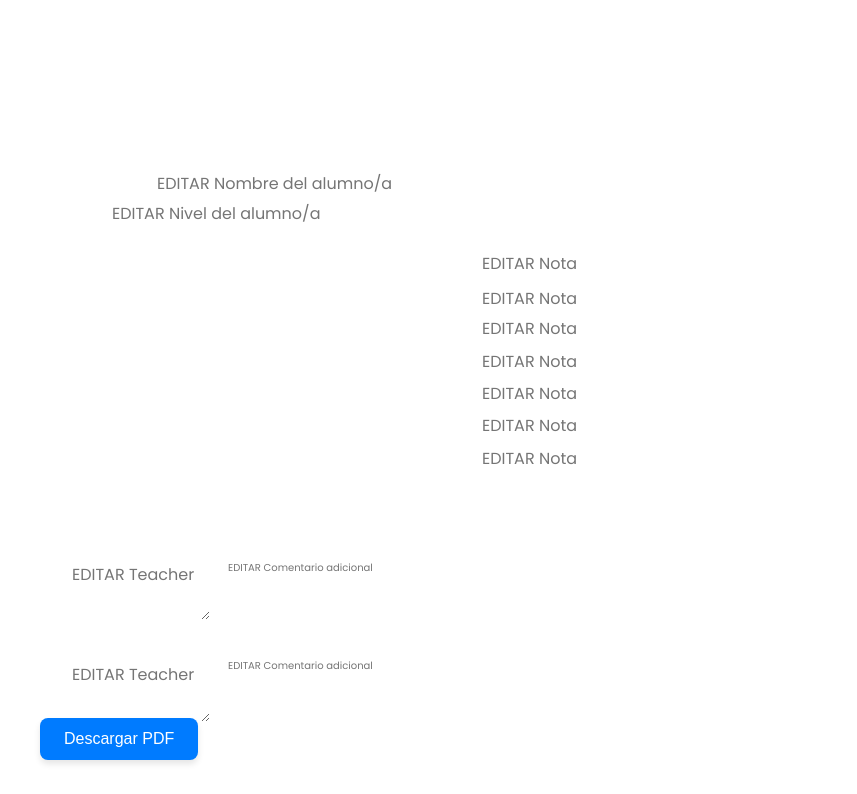
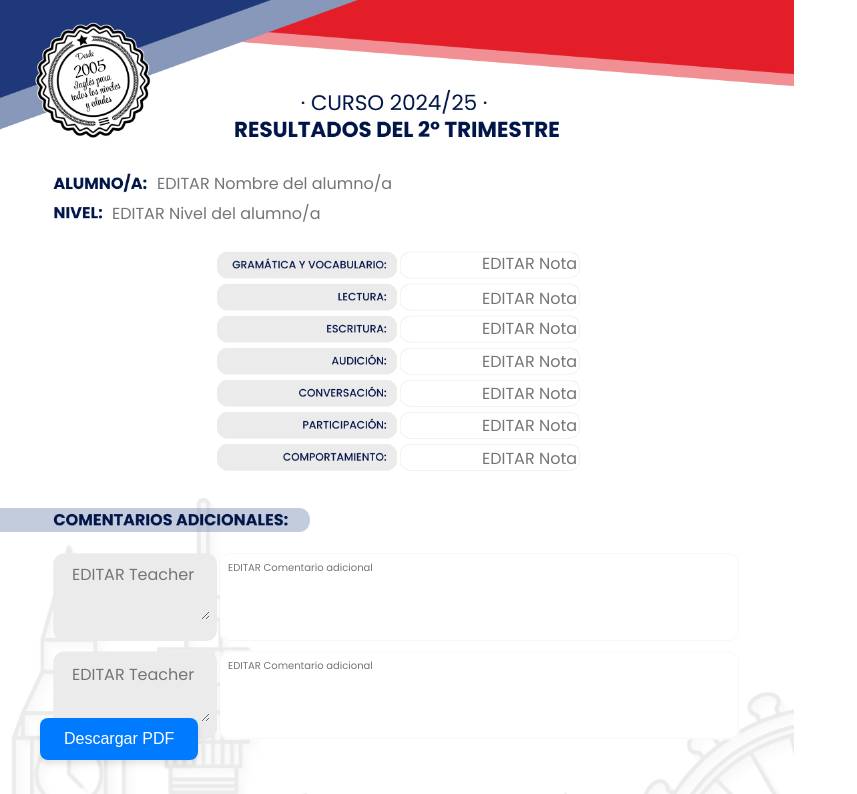
Before and after one commit to migvalera/diplomas-trivium, a plain HTML site: page index.html in a window 1280 px wide. Shown: the top 794 px of the page, without its empty margins (0-857 px from the left). Drawn offline with Linux system fonts and the light colour scheme.

Commit message:
Update index.html

```diff
--- a/index.html
+++ b/index.html
@@ -17,7 +17,7 @@
       position: relative;
       width: 210mm;
       height: 297mm;
-      background-image: url('./A4ReportesTriviumJPEG');
+      background-image: url('https://raw.githubusercontent.com/migvalera/diplomas-trivium/refs/heads/main/A4ReportesTriviumJPEG.jpg');
       background-size: cover;
       background-repeat: no-repeat;
       padding: 40px;
```
